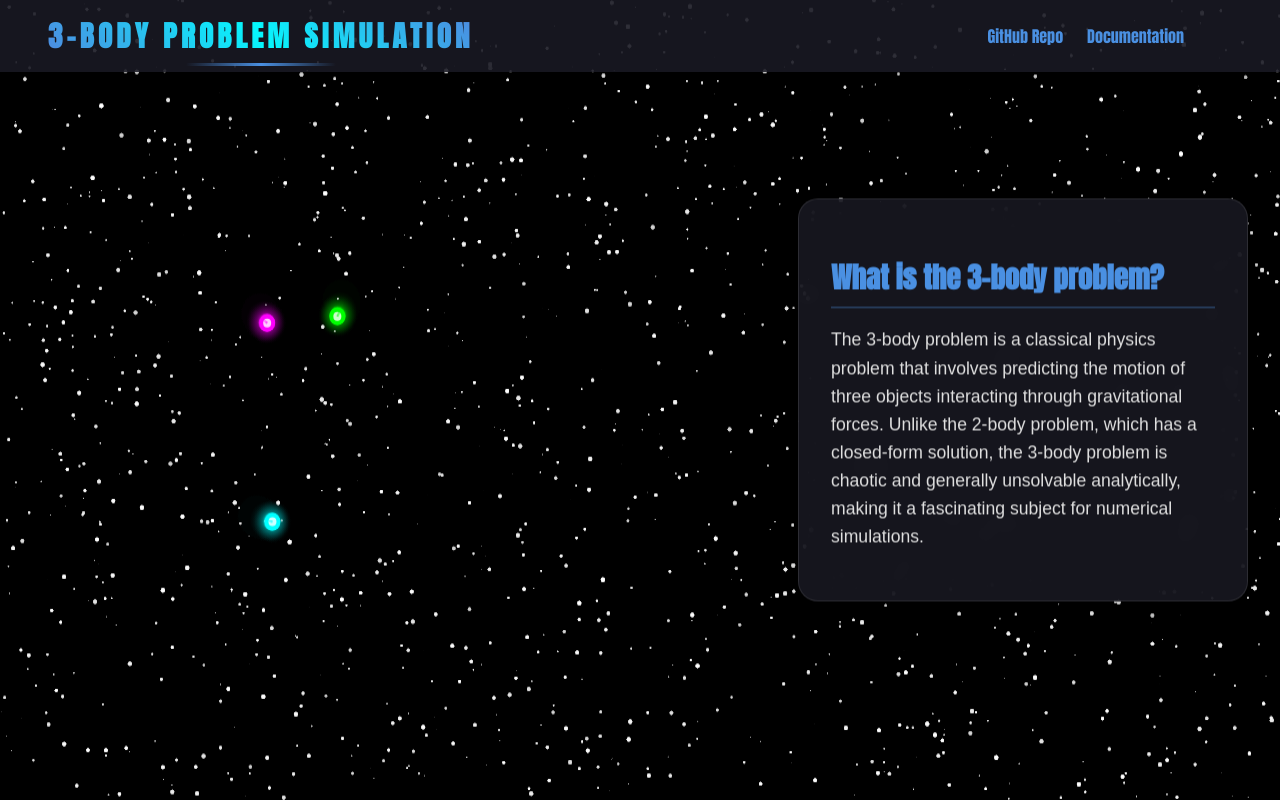
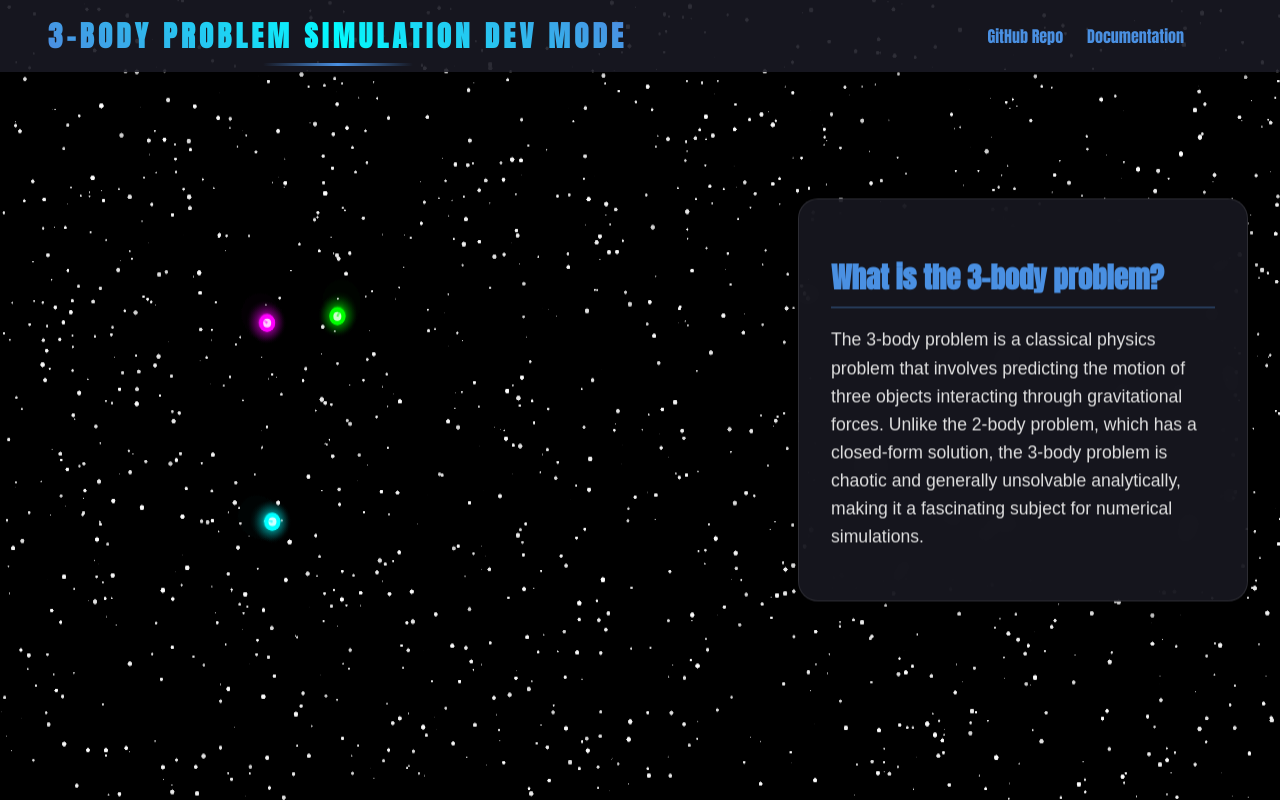
Before and after one commit to ricciviero/3-body-problem, a website: page public/index.html in a window 1280 px wide. Drawn offline with Linux system fonts and the light colour scheme; animation ran at ten frames a second.

Commit message:
dev mode

```diff
--- a/public/index.html
+++ b/public/index.html
@@ -14,7 +14,7 @@
 <body>
     <header class="site-header">
         <div class="header-left">
-            <h1 class="site-title">3-Body Problem Simulation</h1>
+            <h1 class="site-title">3-Body Problem Simulation dev mode</h1>
         </div>
         <div class="header-right">
             <a href="https://github.com/ricciviero/3-body-problem" target="_blank" class="header-link">GitHub Repo</a>
```
